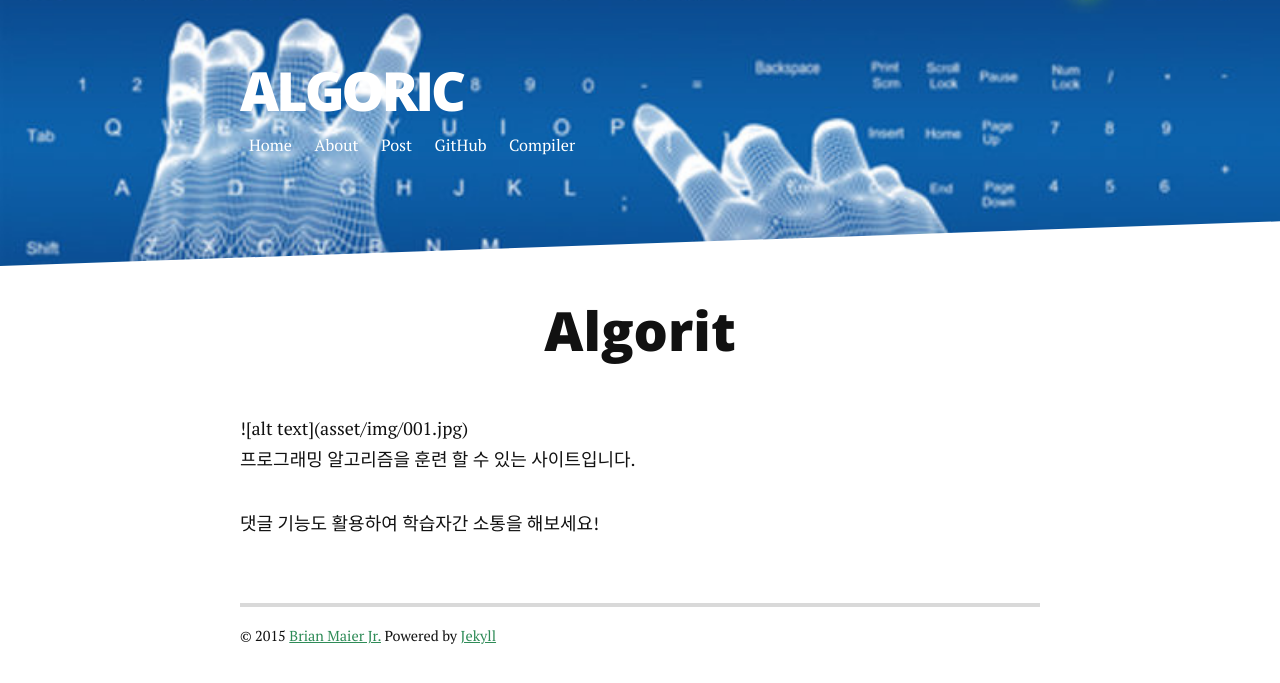
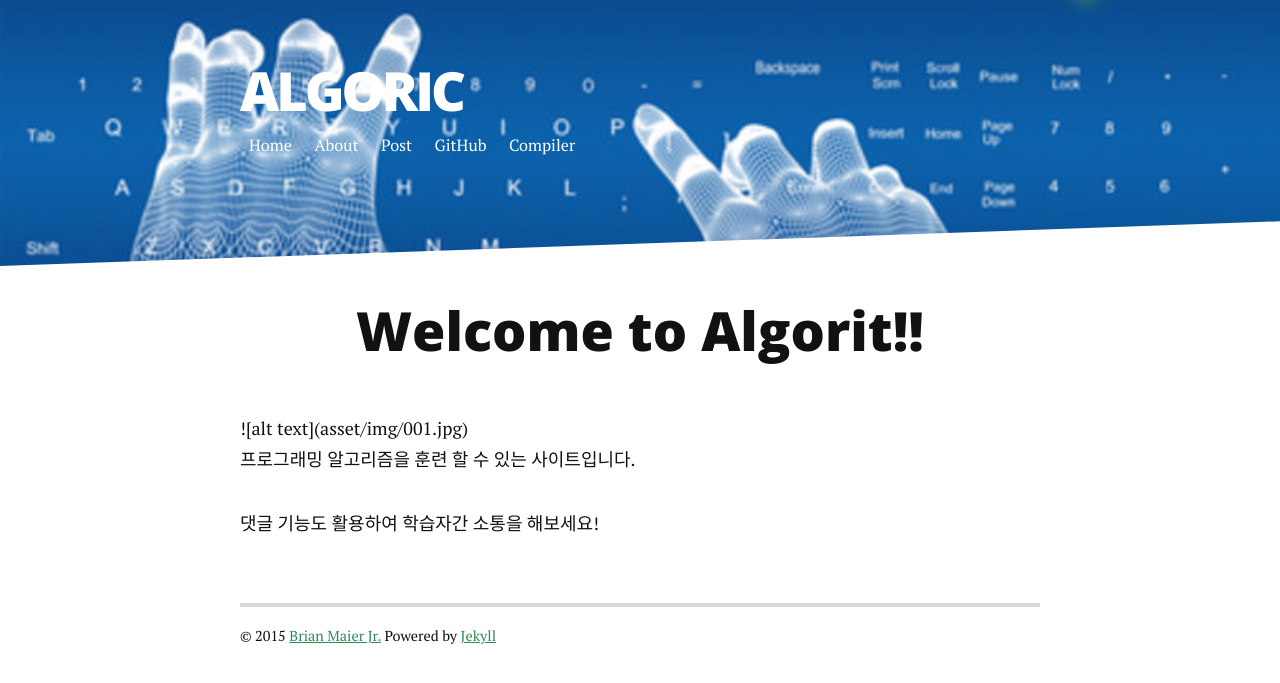
Before and after one commit to lsg154/lsg154.github.io, a Jekyll site: the page built from index.html, in a window 1280 px wide. Shown: the top 683 px of the page. Built offline with Jekyll 4.4.1, drawn with Linux system fonts in a browser that asks for light colours; nearby versions of some CDN libraries; Markdown is read by kramdown in place of the engine named in the settings; the list of posts is cut into pages by our own code.

Commit message:
Update index.html

```diff
--- a/index.html
+++ b/index.html
@@ -3,7 +3,7 @@
 title: Welcome to Algorit
 ---
 
-<h1 class="pageTitle">Algorit</h1>
+<h1 class="pageTitle">Welcome to Algorit!!</h1>
 
 ![alt text](asset/img/001.jpg)
 
```
